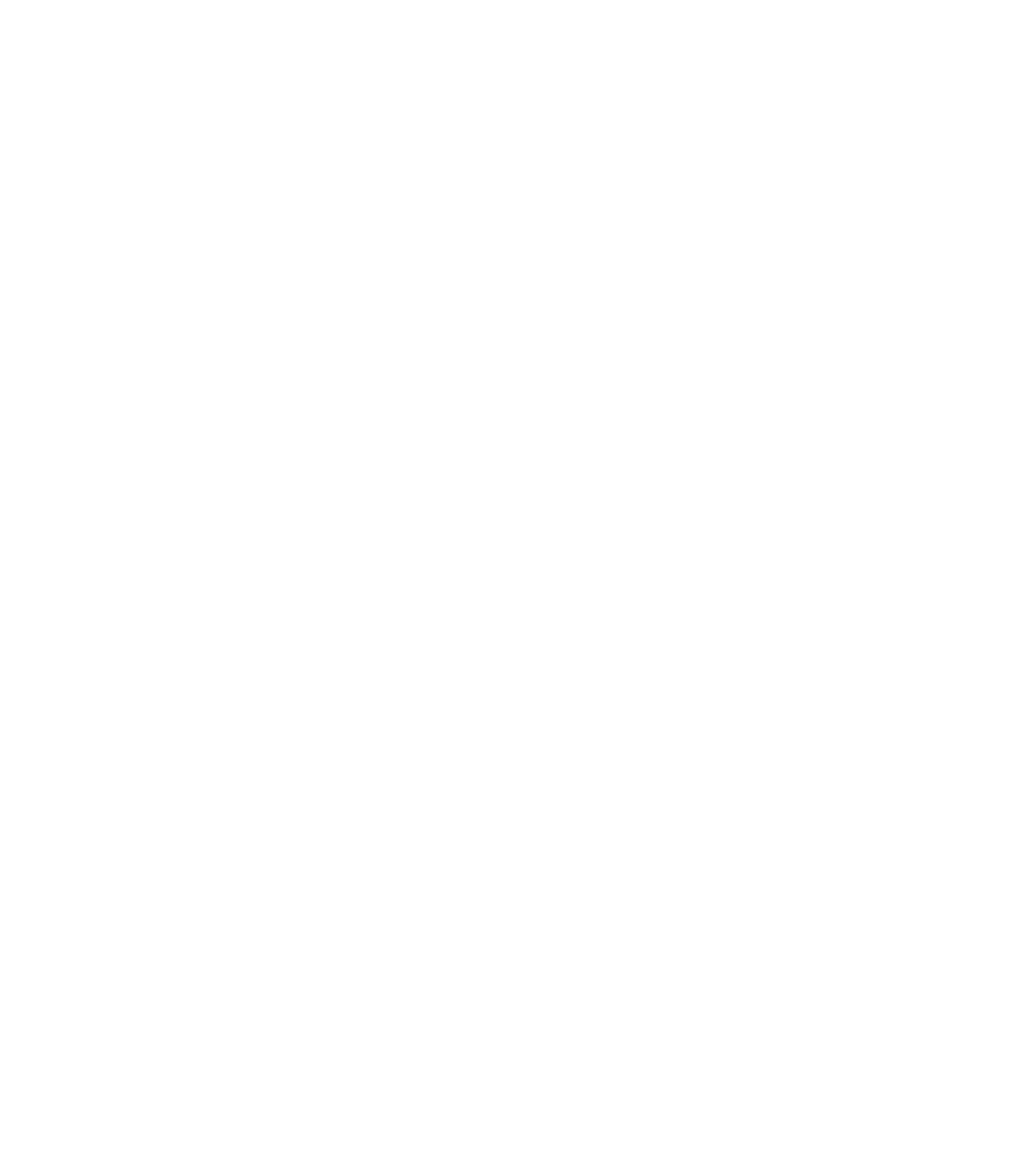
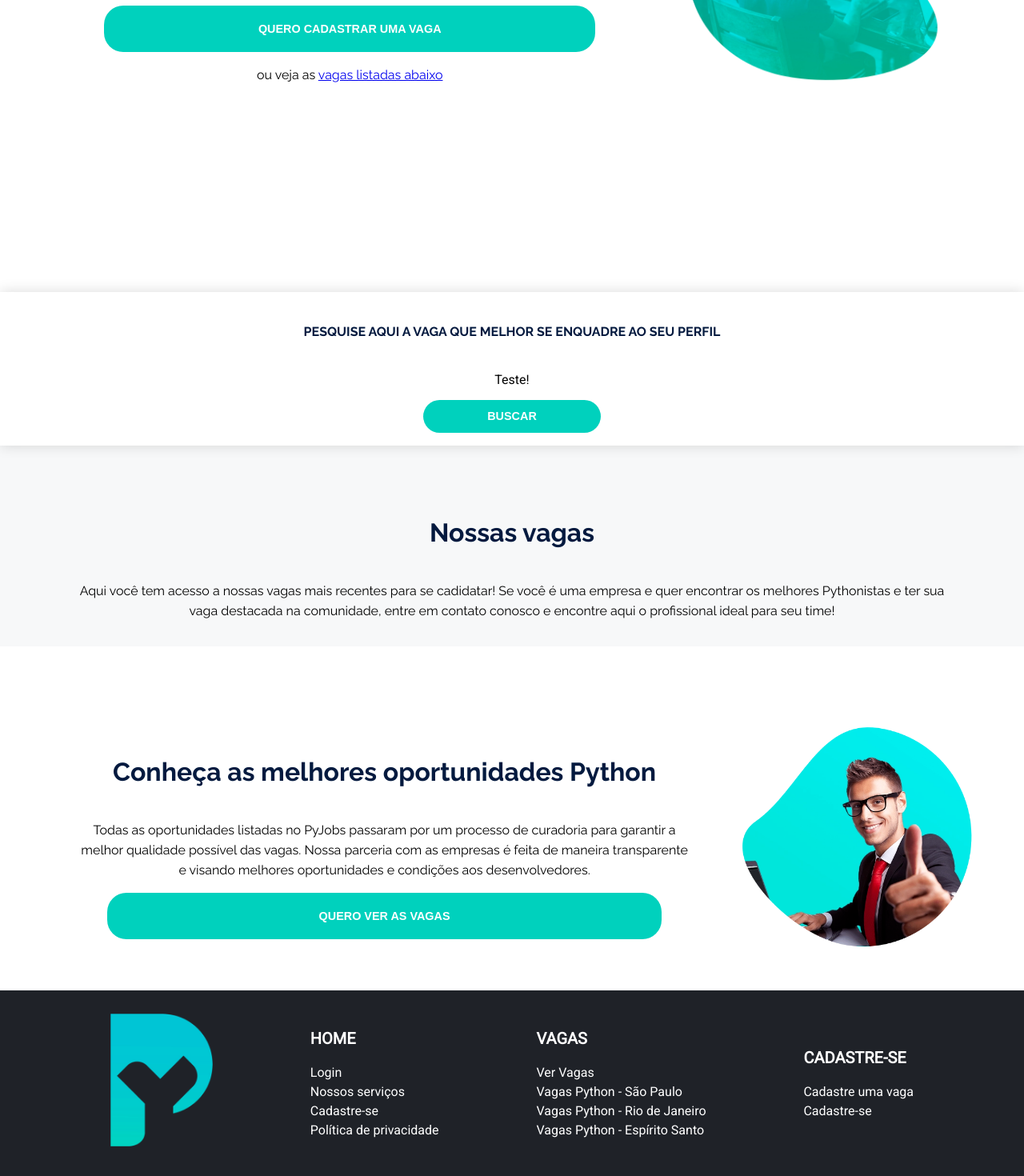
Before and after one commit to lupus-magnus/pyjobs-nextjs, a Next.js app: page / in a window 1280 px wide. Shown: the part 541-2011 px from the top of the page at 80% size. Before the commit the page ends 800 px from the top, so only its background shows below. Built offline with nearby package versions, Linux system fonts and the light colour scheme.

Commit message:
added footer and the structure of the main sections

```diff
--- /dev/null
+++ b/components/Footer.js
@@ -0,0 +1,37 @@
+import styles from "../styles/modules/Footer.module.css";
+import Image from "next/image";
+import Link from "next/link";
+
+export default function Footer() {
+  return (
+    <div className={`container ${styles.footer}`}>
+      <div className={`section__img ${styles["footer__img"]}`}>
+        <Image
+          width={276}
+          height={358}
+          src={"/assets/images/logo_puro.png"}
+          alt="Foto de desenvolvedor de costas programando"
+        />
+      </div>
+      <div className={`${styles["footer__group"]}`}>
+        <a className={`${styles["footer__group--title"]}`}>home</a>
+        <a>Login</a>
+        <a>Nossos serviços</a>
+        <a>Cadastre-se</a>
+        <a>Política de privacidade</a>
+      </div>
+      <div className={`${styles["footer__group"]}`}>
+        <a className={`${styles["footer__group--title"]}`}>vagas</a>
+        <a>Ver Vagas</a>
+        <a>Vagas Python - São Paulo</a>
+        <a>Vagas Python - Rio de Janeiro</a>
+        <a>Vagas Python - Espírito Santo</a>
+      </div>
+      <div className={`${styles["footer__group"]}`}>
+        <a className={`${styles["footer__group--title"]}`}>cadastre-se</a>
+        <a>Cadastre uma vaga</a>
+        <a>Cadastre-se</a>
+      </div>
+    </div>
+  );
+}
--- /dev/null
+++ b/components/JobCard.js
@@ -0,0 +1 @@
+import styles from "../styles/modules/JobCard.module.css";
--- a/pages/index.js
+++ b/pages/index.js
@@ -1,7 +1,8 @@
 import Head from "next/head";
 import Image from "next/image";
 import Navbar from "../components/Navbar";
-//import styles from "../styles/modules/Home.module.css";
+import Footer from "../components/Footer";
+import styles from "../styles/modules/Home.module.css";
 
 export default function Home() {
   return (
@@ -14,7 +15,7 @@
 
       <Navbar />
 
-      <section className="container">
+      <section className={`container ${styles["createJobSection"]} `}>
         <div className="infoBlock">
           <h2 className="section__title">
             Encontre aqui as melhores vagas e profissionais Python{" "}
@@ -38,6 +39,53 @@
           />
         </div>
       </section>
+
+      <section className={`${styles["jobsSection"]}`}>
+        <div className={`container ${styles["searchJobsSection"]}`}>
+          <h3 className="section__title--small">
+            PESQUISE AQUI A VAGA QUE MELHOR SE ENQUADRE AO SEU PERFIL
+          </h3>
+          <p>Teste!</p>
+          <button
+            className={`section__button ${styles["searchJobsSection__button"]}`}
+          >
+            Buscar
+          </button>
+        </div>
+        <div className={`container infoBlock`}>
+          <h2 className="section__title">Nossas vagas</h2>
+          <p className="section__text">
+            Aqui você tem acesso a nossas vagas mais recentes para se cadidatar!
+            Se você é uma empresa e quer encontrar os melhores Pythonistas e ter
+            sua vaga destacada na comunidade, entre em contato conosco e
+            encontre aqui o profissional ideal para seu time!
+          </p>
+        </div>
+      </section>
+      <section className="container">
+        <div className="infoBlock">
+          <h2 className="section__title">
+            Conheça as melhores oportunidades Python{" "}
+          </h2>
+          <p className="section__text">
+            Todas as oportunidades listadas no PyJobs passaram por um processo
+            de curadoria para garantir a melhor qualidade possível das vagas.
+            Nossa parceria com as empresas é feita de maneira transparente e
+            visando melhores oportunidades e condições aos desenvolvedores.{" "}
+          </p>
+          <button className="section__button">Quero ver as vagas</button>
+        </div>
+        <div className="section__img">
+          <Image
+            width={833}
+            height={814}
+            src={"/assets/images/joinha.png"}
+            alt="Foto de desenvolvedor de costas programando"
+          />
+        </div>
+      </section>
+
+      <Footer />
     </>
   );
 }
--- /dev/null
+++ b/styles/modules/Footer.module.css
@@ -0,0 +1,46 @@
+.footer {
+  background: var(--cta-text-color);
+  color: var(--main-background-color);
+  position: relative;
+  min-height: 200px;
+  float: bottom;
+
+  font-size: 1rem;
+  font-weight: 400;
+  line-height: 1.5;
+
+  display: flex;
+  justify-content: space-evenly;
+  align-items: center;
+  padding: 1rem 1rem;
+}
+
+.footer__img {
+  width: 8rem;
+  height: auto;
+}
+
+.footer__group {
+  display: flex;
+  flex-direction: column;
+  text-align: left;
+}
+
+.footer__group--title {
+  text-transform: uppercase;
+  font-weight: 600;
+  font-size: 1.25rem;
+  margin-bottom: 1rem;
+}
+
+/*Responsive:  */
+@media (max-width: 800px) {
+  .footer {
+    flex-direction: column;
+    align-items: flex-start;
+  }
+
+  .footer div {
+    margin: 1rem 0;
+  }
+}
--- a/styles/modules/Home.module.css
+++ b/styles/modules/Home.module.css
@@ -0,0 +1,19 @@
+.createJobSection {
+  min-height: 100vh;
+}
+
+.searchJobsSection {
+  flex-direction: column;
+  box-shadow: 0 0rem 1rem rgba(0, 0, 0, 0.15);
+  background: var(--main-background-color);
+}
+
+.searchJobsSection__button {
+  width: auto;
+  padding: 0.8rem 5rem;
+  background: var(--main-color);
+}
+
+.jobsSection {
+  background: var(--cards-section-bg-color);
+}
--- a/styles/modules/Nav.module.css
+++ b/styles/modules/Nav.module.css
@@ -75,19 +75,19 @@
   width: 3rem;
   height: 3rem;
 
-  display: flex;
+  /* display: flex; */
   flex-direction: column;
   align-content: center;
   justify-content: space-around;
+  display: none;
 }
 
 .menu__burger--icon div {
-  height: 0.4rem;
+  height: 0.3rem;
   border-radius: 0.2rem;
   width: 100%;
   background: var(--main-color);
   box-shadow: 0 0.125rem 0.25rem rgba(0, 0, 0, 0.4);
-  display: none;
 }
 
 /*Responsivo:  */
@@ -96,7 +96,7 @@
     display: none;
   }
 
-  .menu__burger--icon div {
-    display: block;
+  .menu__burger--icon {
+    display: flex;
   }
 }
--- a/styles/variables.css
+++ b/styles/variables.css
@@ -18,7 +18,7 @@
   --top-breadcrumb-color: #000;
   --invalid-feedback: #dc3545;
   --active-pagination-bg-color: rgb(29, 184, 223);
-
+  --footer-color: #212529;
   /*Tipografia*/
   --font-family-monospace: "SFMono-Regular", "Menlo", "Monaco", "Consolas",
     "Liberation Mono", "Courier New", monospace;
```
Also changed, not shown: styles/modules/JobCard.module.css (added).
